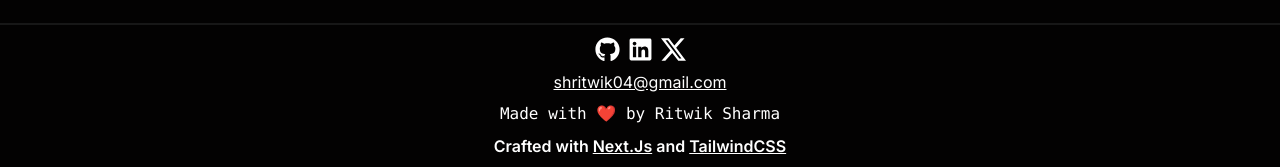
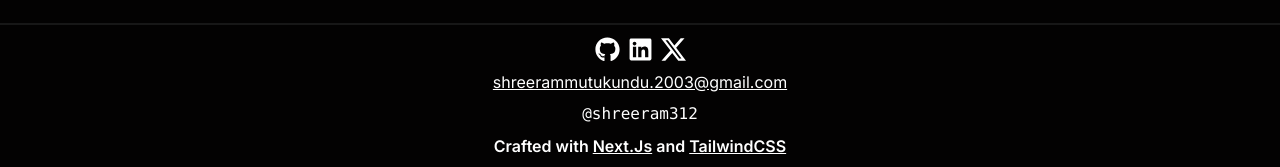
Before and after one commit to shreeram312/Shreeram-Portfolio, a Next.js app: page /projects in a window 1280 px wide. Shown: the part 945-1112 px from the top of the page. Built offline with nearby package versions, Linux system fonts and the light colour scheme.

Commit message:
contact section updated

```diff
--- a/src/sections/contact.tsx
+++ b/src/sections/contact.tsx
@@ -36,11 +36,13 @@
       </div>
       <p
         className="underline cursor-pointer"
-        onClick={() => (window.location.href = "mailto:shritwik04@gmail.com")}
+        onClick={() =>
+          (window.location.href = "mailto:shreerammutukundu.2003@gmail.com")
+        }
       >
-        shritwik04@gmail.com
+        shreerammutukundu.2003@gmail.com
       </p>
-      <p className="text-center font-mono">Made with ❤️ by Ritwik Sharma</p>
+      <p className="text-center font-mono">@shreeram312</p>
       <div className="text-right">
         <p className="font-semibold items-center justify-center">
           Crafted with{" "}
```
